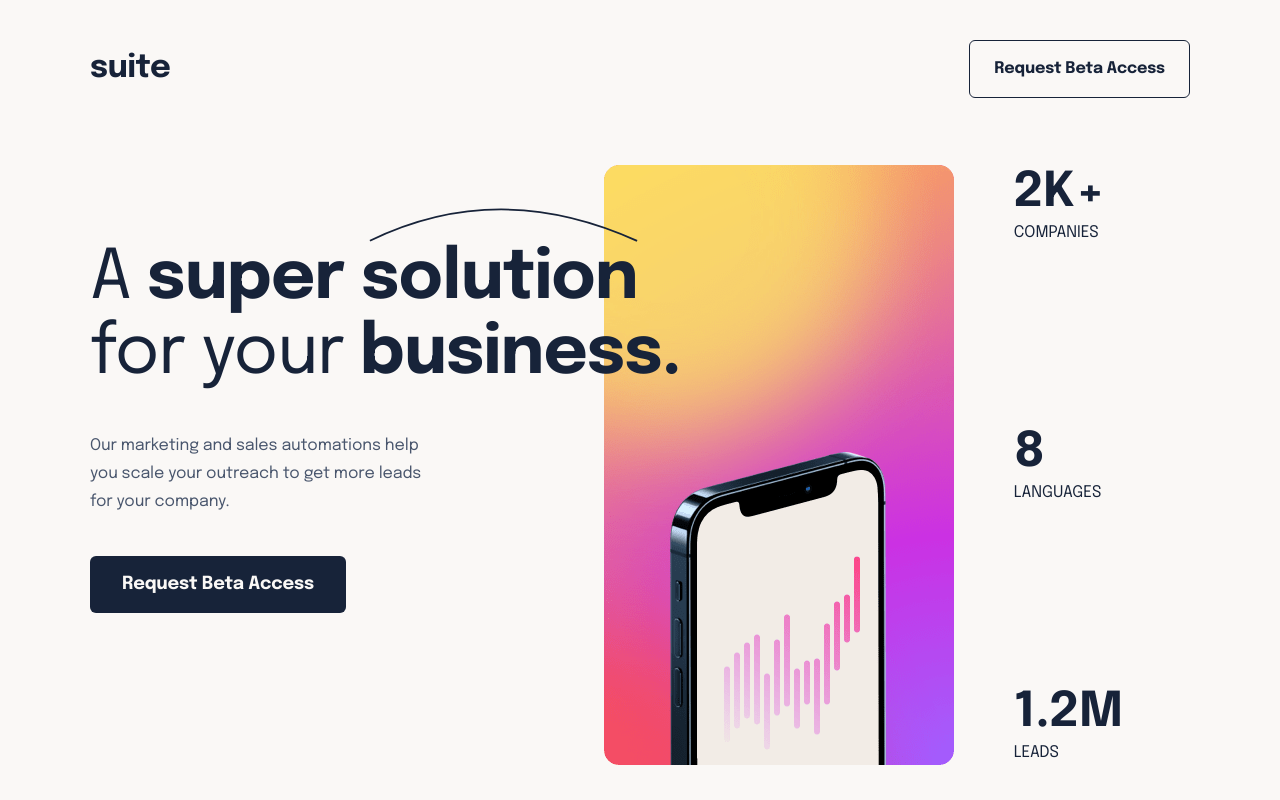
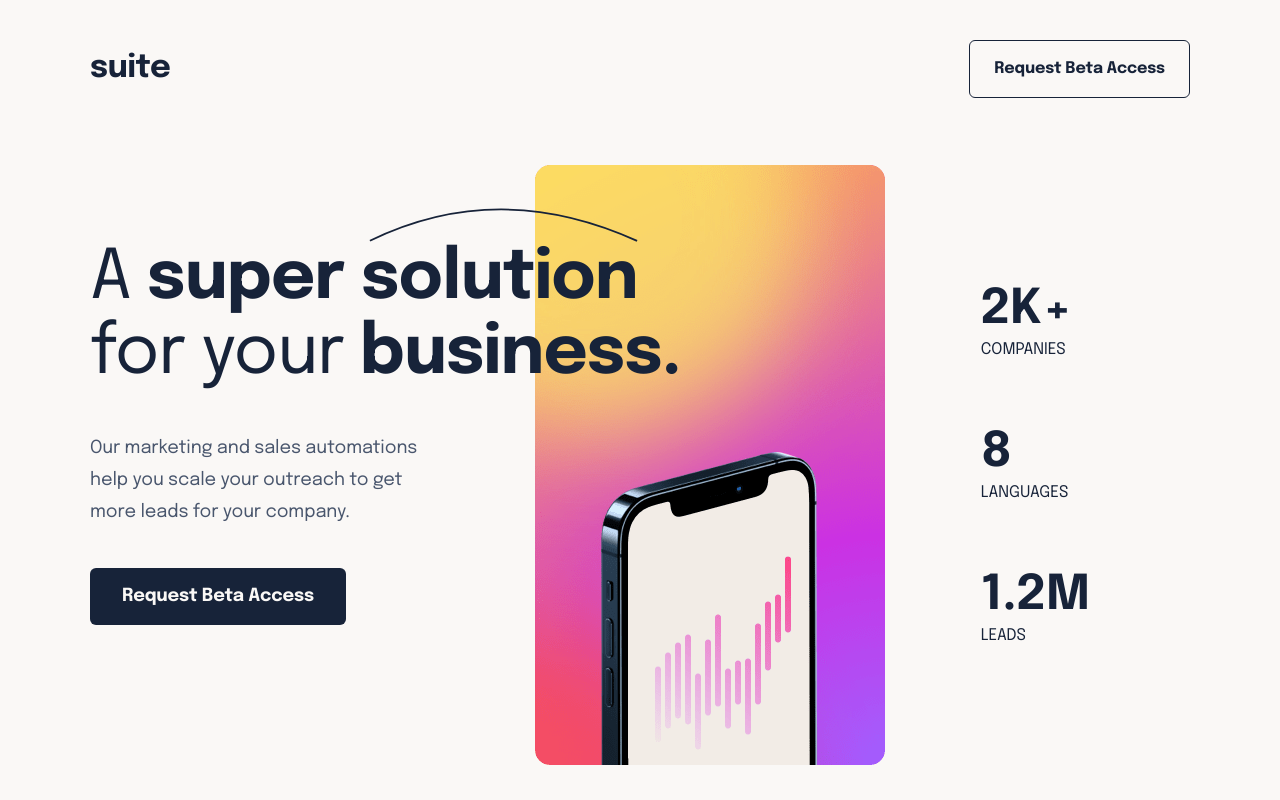
Before and after one commit to Huayao-Zheng/suite-landing-page, a React (Create React App) app: page / in a window 1280 px wide. Built offline with nearby package versions, Linux system fonts and the light colour scheme.

Commit message:
finished destop styling for Hero section

```diff
--- a/src/components/HeroIntro.jsx
+++ b/src/components/HeroIntro.jsx
@@ -29,7 +29,7 @@ export const HeroIntro = ({ className = '' }) => {
         </p>
       </div>
 
-      <p className="text-grey-123 leading-[28px] tracking-[-0.09px] max-w-[350px]">
+      <p className="text-grey-123 leading-[28px] tracking-[-0.09px] max-w-[350px] lg:text-[18px] lg:leading-[32px] lg:tracking-[-0.1px]">
         Our marketing and sales automations help you scale your outreach to get more leads for your company.
       </p>
 
--- a/src/components/StatesList.jsx
+++ b/src/components/StatesList.jsx
@@ -10,7 +10,11 @@ const states = [
 export const StatesList = ({ className = '' }) => {
   return (
     <div
-      className={`flex flex-col gap-8 justify-between md:flex-row md:gap-[10px] md:px-[60px] lg:flex-col lg:gap-[63px] ${className}`}
+      className={`
+      flex flex-col gap-8 justify-between
+      md:flex-row md:gap-[10px] md:px-[60px]
+      lg:flex-col lg:gap-[63px] lg:justify-center lg:px-[0] lg:pl-[96px]
+      ${className}`}
     >
       {states.map(({ top, bottom }, idx) => (
         <State key={idx} top={top} bottom={bottom} />
--- a/src/index.css
+++ b/src/index.css
@@ -3,5 +3,5 @@
 @tailwind utilities;
 
 .myContainer {
-  @apply max-w-[1280px] mx-auto px-4 md:px-10 xl:px-[90px] transition-all;
+  @apply max-w-[1290px] mx-auto px-4 md:px-10 xl:px-[90px] transition-all;
 }
--- a/src/layout/Hero.jsx
+++ b/src/layout/Hero.jsx
@@ -11,7 +11,7 @@ export const Hero = () => {
       className="myContainer grid- pt-[56px] md:pt-[80px] xl:pt-[67px]
       grid gap-8
       md:grid-cols-[408px_77px_204px] md:grid-rows-[1fr_83px] md:gap-0 md:place-content-center md:gap-y-[88px]
-      lg:grid-cols-[minmax(408px,_auto)_77px_minmax(204px,_273px)_1fr] lg:grid-rows-1
+      lg:grid-cols-[minmax(408px,_auto)_minmax(77px,_146px)_204px_auto] lg:grid-rows-1 xl:place-content-start
       "
     >
       <HeroIntro className="md:row-[1/2] md:col-[1/3]" />
```
